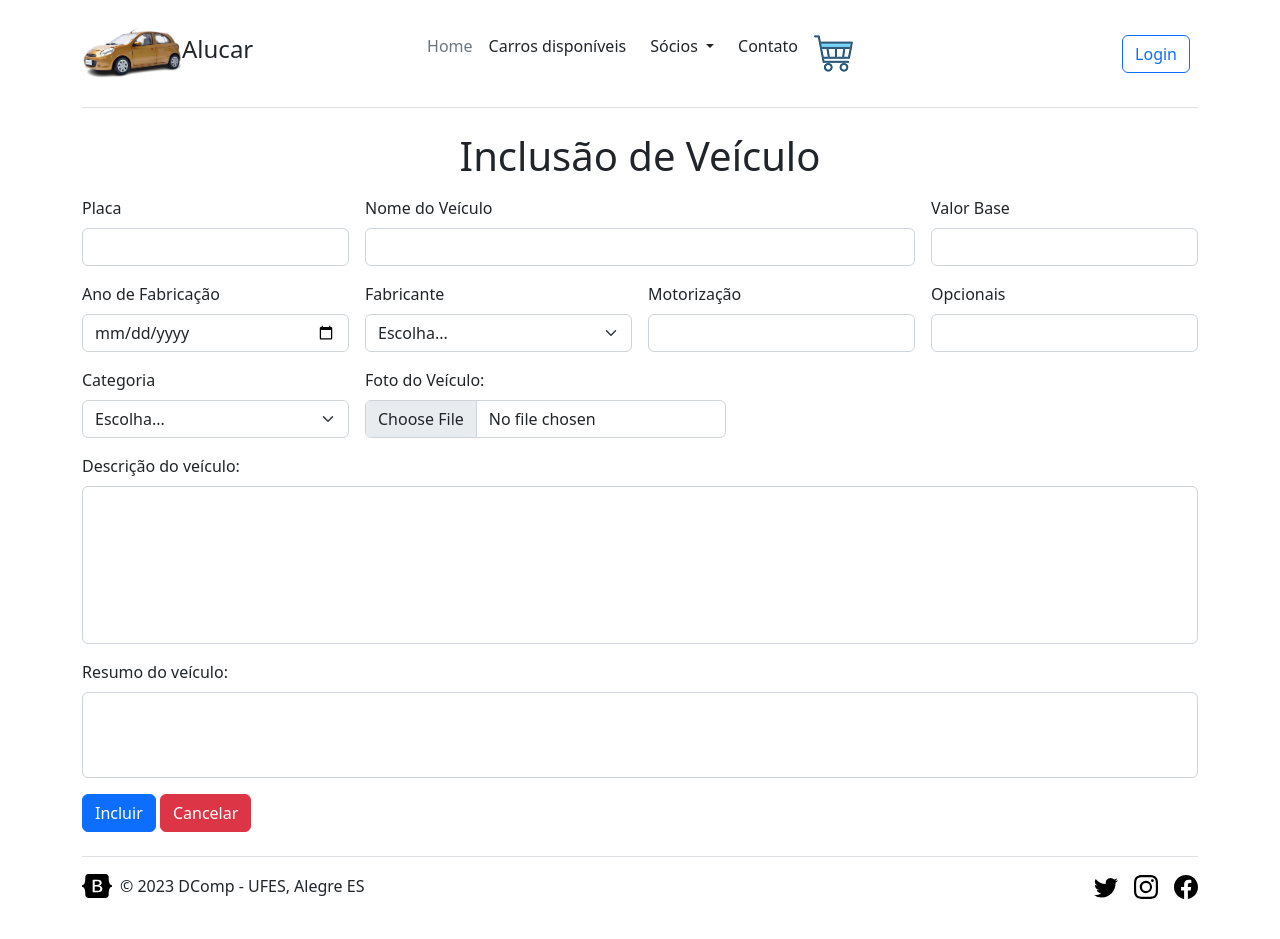
After one commit to AylerFrancisco/AluCar, a PHP site: page /formVeiculo.php in a window 1280 px wide. The commit adds this page. Run offline with PHP 8.4, Linux system fonts and the light colour scheme.

Commit message:
Feat: Crud Veiculos 1

```diff
--- a/classes/exemplares.inc.php
+++ b/classes/exemplar.inc.php
@@ -1,6 +1,6 @@
 <?php
 
-class Exemplares
+class Exemplar
 {
     private $id_exemplar;
     private $placa_veiculo;
--- a/classes/socios.inc.php
+++ b/classes/socio.inc.php
@@ -1,6 +1,6 @@
 <?php
 
-class Socios
+class Socio
 {
     private $cpf;
     private $nome;
--- a/classes/usuarios.inc.php
+++ b/classes/usuario.inc.php
@@ -1,6 +1,6 @@
 <?php
 
-class Usuarios
+class Usuario
 {
     private $user;
     private $senha;
--- a/classes/veiculos.inc.php
+++ b/classes/veiculo.inc.php
@@ -1,6 +1,6 @@
 <?php
 
-class Veiculos
+class Veiculo
 {
     private $placa;
     private $nome;
--- a/views/exibirCarros.php
+++ b/views/exibirCarros.php
@@ -1,6 +1,6 @@
 <?php
 require_once 'includes/cabecalho.inc.php'; // Inclui o cabeçalho da página
-require_once '../classes/veiculos.inc.php'; // Inclui a classe Carro
+require_once '../classes/veiculo.inc.php'; // Inclui a classe Carro
 
 ?>
 
--- /dev/null
+++ b/views/formVeiculo.php
@@ -0,0 +1,70 @@
+<?php
+    require_once "includes/cabecalho.inc.php";
+?>
+<p>
+<h1 class="text-center">Inclusão de Veículo</h1>
+<p>
+
+<form class="row g-3" action="#" method="post">
+  <div class="col-md-3">
+    <label for="vPlaca" class="form-label">Placa</label>
+    <input type="text" class="form-control" name="vPlaca">
+  </div>
+  <div class="col-md-6">
+    <label for="vNome" class="form-label">Nome do Veículo</label>
+    <input type="text" class="form-control" name="vNome">
+  </div>
+  <div class="col-md-3">
+    <label for="vValorBase" class="form-label">Valor Base</label>
+    <input type="text" class="form-control" name="vValorBase">
+  </div>
+  <div class="col-md-3">
+    <label for="vAnoFabricacao" class="form-label">Ano de Fabricação</label>
+    <input type="date" class="form-control" name="vAnoFabricacao">
+  </div>
+  <div class="col-md-3">
+    <label for="vFabricante" class="form-label">Fabricante</label>
+    <select name="vFabricante" class="form-select">
+      <option selected value="0">Escolha...</option>
+      <option value="1">Fabricante 1</option>
+      <option value="2">Fabricante 2</option>
+    </select>
+  </div>
+  <div class="col-md-3">
+    <label for="vMotorizacao" class="form-label">Motorização</label>
+    <input type="text" class="form-control" name="vMotorizacao">
+  </div>
+  <div class="col-md-3">
+    <label for="vOpcionais" class="form-label">Opcionais</label>
+    <input type="text" class="form-control" name="vOpcionais">
+  </div>
+  <div class="col-md-3">
+    <label for="vCategoria" class="form-label">Categoria</label>
+    <select name="vCategoria" class="form-select">
+      <option selected value="0">Escolha...</option>
+      <option value="1">Categoria 1</option>
+      <option value="2">Categoria 2</option>
+    </select>
+  </div>
+  <div class="col-md-4">
+    <label for="imagem" class="form-label">Foto do Veículo:</label>
+    <input type="file" class="form-control" name="imagem">
+  </div>
+  <div class="col-12">
+    <label for="vDescricao" class="form-label">Descrição do veículo: </label>
+    <textarea class="form-control" name="vDescricao" rows="6" style="resize: none"></textarea>
+  </div>
+  <div class="col-12">
+    <label for="vResumo" class="form-label">Resumo do veículo: </label>
+    <textarea class="form-control" name="vResumo" rows="3" style="resize: none"></textarea>
+  </div>
+  <div class="col-12">
+    <button type="submit" class="btn btn-primary">Incluir</button>
+    <button type="reset" class="btn btn-danger">Cancelar</button>
+  </div>
+  <input type="hidden" name="opcao" value="1">
+</form>
+
+<?php
+       require_once 'includes/rodape.inc.php';
+?>
--- a/views/includes/menuA.inc.php
+++ b/views/includes/menuA.inc.php
@@ -13,7 +13,7 @@
         Veículos
       </a>
       <ul class="dropdown-menu">
-        <li><a class="dropdown-item" href="cadastrar_veiculo.php">Cadastrar Veículo</a></li> <!-- Nova opção de cadastro -->
+        <li><a class="dropdown-item" href="formVeiculo.php">Cadastrar Veículo</a></li> <!-- Nova opção de cadastro -->
         <li><a class="dropdown-item" href="#">Cadastrar Vários</a></li>
         <li><a class="dropdown-item" href="../controlers/controllerProduto.php?opcao=2">Consultar</a></li>
         <li>
```
Also changed, not shown: views/cadastrar_veiculo.php (deleted, +0 -58 lines), views/formProduto.php (deleted, +0 -57 lines).
